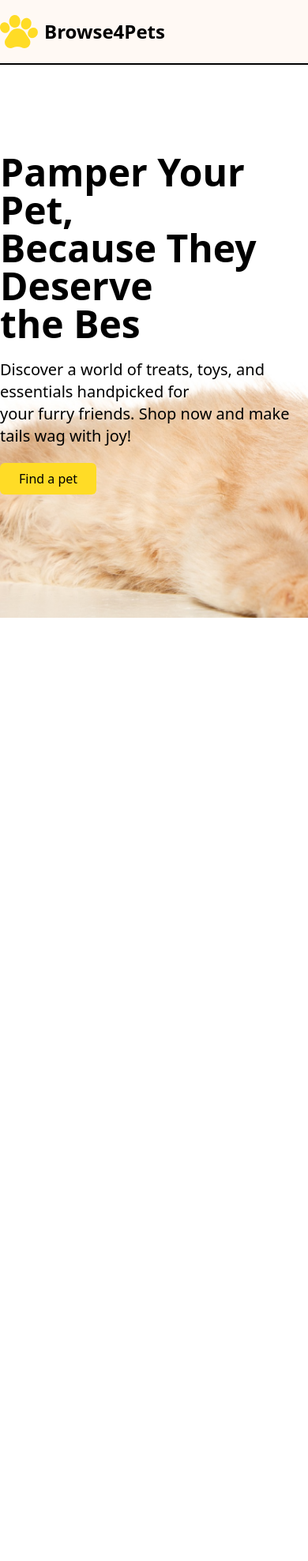
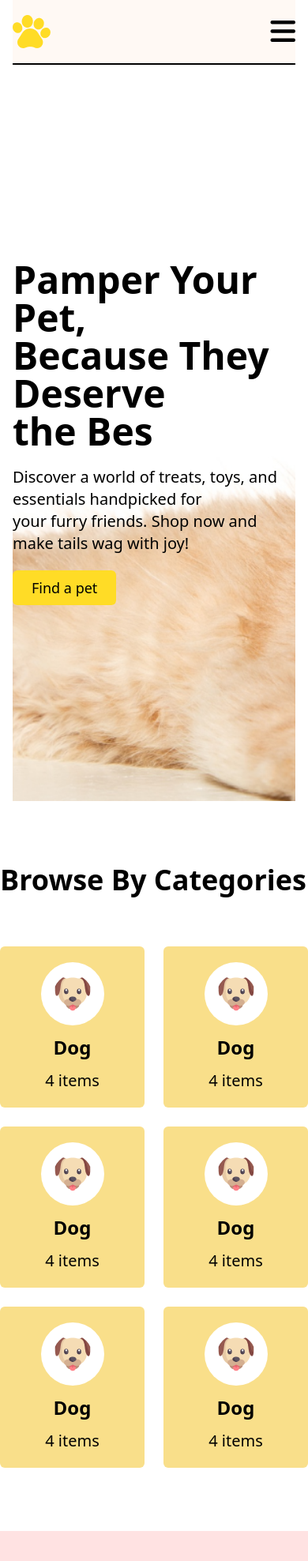
Before and after one commit to Prosantaroy1/Cat-shop-landingpage, a plain HTML site: page index.html in a window 390 px wide. Shown: the top 1976 px of the page at 79% size. Before the commit the page ends 844 px from the top, so only its background shows below. Drawn offline with nearby package versions, Linux system fonts and the light colour scheme.

Commit message:
create to category section and design with responsive and pet sell section create

```diff
--- a/index.html
+++ b/index.html
@@ -17,21 +17,21 @@
             background-repeat: no-repeat;
             background-size: cover;
             width: 100%;
-            height: 700px;
+            height: auto;
         }
     </style>
 </head>
 
 <body>
     <!-- header section open -->
-    <header>
+    <header class="px-4 lg:px-0">
         <!-- navber section -->
         <div class="bg-[#FFF9F4] border-b-2 md:border-0 border-black py-4">
             <nav class="flex items-center justify-between max-w-[1340px] mx-auto">
                 <!-- nav-logo -->
                 <div class="flex items-center gap-x-2">
                     <img src='./c1-assets/logo-header.png' alt="company-logo" />
-                    <h4 class="text-2xl font-bold">Browse4Pets</h4>
+                    <h4 class="text-2xl hidden lg:flex font-bold">Browse4Pets</h4>
                 </div>
                 <!--nav menu -->
                 <ul class="hidden lg:flex items-center text-xl gap-x-10">
@@ -40,32 +40,97 @@
                     <li>Contact us</li>
                 </ul>
                 <!-- nav-right-part  -->
-                <div class="hidden lg:flex items-center text-xl gap-x-3">
+                <div class="hidden lg:flex items-center text-xl gap-x-6">
                     <i class="fa-regular fa-bell"></i>
                     <i class="fa-solid fa-magnifying-glass"></i>
                     <button class="border-2 border-[#FFDC26] px-6 py-2 rounded-md">Login</button>
                     <button class="bg-[#FFDC26] px-6 py-2 rounded-md">Register</button>
                 </div>
                 <!-- mobile menu -->
+                <div class="flex lg:hidden">
+                    <i class="fa-solid fa-bars text-4xl"></i>
+                </div>
             </nav>
         </div>
         <!-- banner section -->
         <section class="max-w-[1340px] mx-auto">
-            <div id="banner-img" class="py-28">
+            <div id="banner-img" class="py-62">
                 <h3 class="text-5xl font-bold">
-                    Pamper Your Pet,<br/> Because They Deserve<br/> the Bes
+                    Pamper Your Pet,<br /> Because They Deserve<br /> the Bes
                 </h3>
                 <p class="py-5 text-xl font-medium">
-                    Discover a world of treats, toys, and essentials handpicked for<br/> your furry friends. Shop now and
+                    Discover a world of treats, toys, and essentials handpicked for<br /> your furry friends. Shop now
+                    and
                     make tails wag with joy!
                 </p>
-                <button class="bg-[#FFDC26] px-6 py-2 rounded-md">Find a pet</button>
+                <button class="bg-[#FFDC26] px-6 py-2 text-lg rounded-md">Find a pet</button>
             </div>
         </section>
     </header>
     <!-- main section open -->
     <main>
+        <!-- brower category section -->
+        <div class="max-w-[1340px] pt-20 mx-auto">
+            <h3 class="text-4xl font-bold ">Browse By Categories</h3>
+            <!-- category box -->
+            <div class="grid grid-cols-2 pt-16 gap-6 lg:grid-cols-6">
+                <div class="bg-[#F9DF8A] rounded-md flex items-center justify-center flex-col px-7 space-y-3 py-5">
+                    <img src="./c1-assets/dog-cartoon.png" class="bg-white p-4 rounded-full" alt="category photo">
+                    <h3 class='text-2xl font-bold'>Dog</h3>
+                    <p class="text-xl font-normal">4 items</p>
+                </div>
+                <div class="bg-[#F9DF8A] rounded-md flex items-center justify-center flex-col px-7 space-y-3 py-5">
+                    <img src="./c1-assets/dog-cartoon.png" class="bg-white p-4 rounded-full" alt="category photo">
+                    <h3 class='text-2xl font-bold'>Dog</h3>
+                    <p class="text-xl font-normal">4 items</p>
+                </div>
+                <div class="bg-[#F9DF8A] rounded-md flex items-center justify-center flex-col px-7 space-y-3 py-5">
+                    <img src="./c1-assets/dog-cartoon.png" class="bg-white p-4 rounded-full" alt="category photo">
+                    <h3 class='text-2xl font-bold'>Dog</h3>
+                    <p class="text-xl font-normal">4 items</p>
+                </div>
+                <div class="bg-[#F9DF8A] rounded-md flex items-center justify-center flex-col px-7 space-y-3 py-5">
+                    <img src="./c1-assets/dog-cartoon.png" class="bg-white p-4 rounded-full" alt="category photo">
+                    <h3 class='text-2xl font-bold'>Dog</h3>
+                    <p class="text-xl font-normal">4 items</p>
+                </div>
+                <div class="bg-[#F9DF8A] rounded-md flex items-center justify-center flex-col px-7 space-y-3 py-5">
+                    <img src="./c1-assets/dog-cartoon.png" class="bg-white p-4 rounded-full" alt="category photo">
+                    <h3 class='text-2xl font-bold'>Dog</h3>
+                    <p class="text-xl font-normal">4 items</p>
+                </div>
+                <div class="bg-[#F9DF8A] rounded-md flex items-center justify-center flex-col px-7 space-y-3 py-5">
+                    <img src="./c1-assets/dog-cartoon.png" class="bg-white p-4 rounded-full" alt="category photo">
+                    <h3 class='text-2xl font-bold'>Dog</h3>
+                    <p class="text-xl font-normal">4 items</p>
+                </div>
 
+            </div>
+        </div>
+        <!-- treading product list -->
+        <section class="mt-20 bg-red-100 py-30">
+            <div class="max-w-[1340px] mx-auto">
+                <h3 class="text-4xl font-bold ">Trending Pet Products</h3>
+                <!-- product box -->
+                <div class="grid grid-cols-1 mt-16 lg:grid-cols-6 gap-8">
+                    <!-- left product -->
+                    <div class="bg-[#F9DF8A] relative  rounded-md pb-60 space-y-4 p-8 lg:col-span-2">
+                        <h3 class="text-2xl font-bold">Lorem ipsum dolor sit amet.</h3>
+                        <p class="text-xl font-normal">
+                            Lorem ipsum dolor sit amet, consectetur<br/> adipisicing elit. Odio non sunt porro.
+                        </p>
+                        <button class="bg-white text-black px-6 py-2 rounded-md">Shop Now</button>
+                        <div class="absolute right-2 bottom-3">
+                            <img src="./c1-assets/cute-pet-mid.png" class="w-[300px] h-[268px]" alt="pet photo">
+                        </div>
+                    </div>
+                    <!-- right product -->
+                    <div class="lg:col-span-4 bg-red-500 h-28">
+
+                    </div>
+                </div>
+            </div>
+        </section>
     </main>
     <!-- footer section open -->
     <footer>
```
